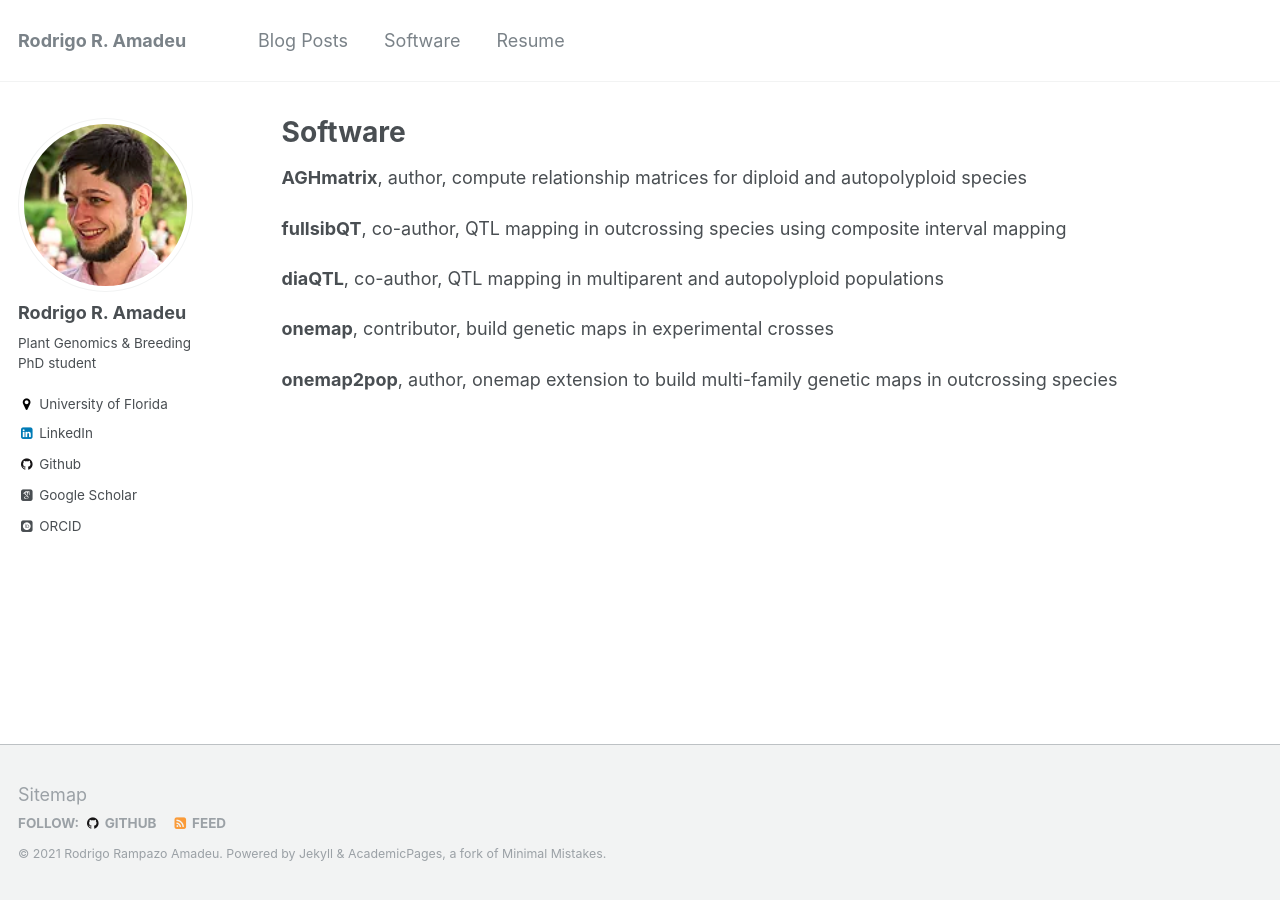
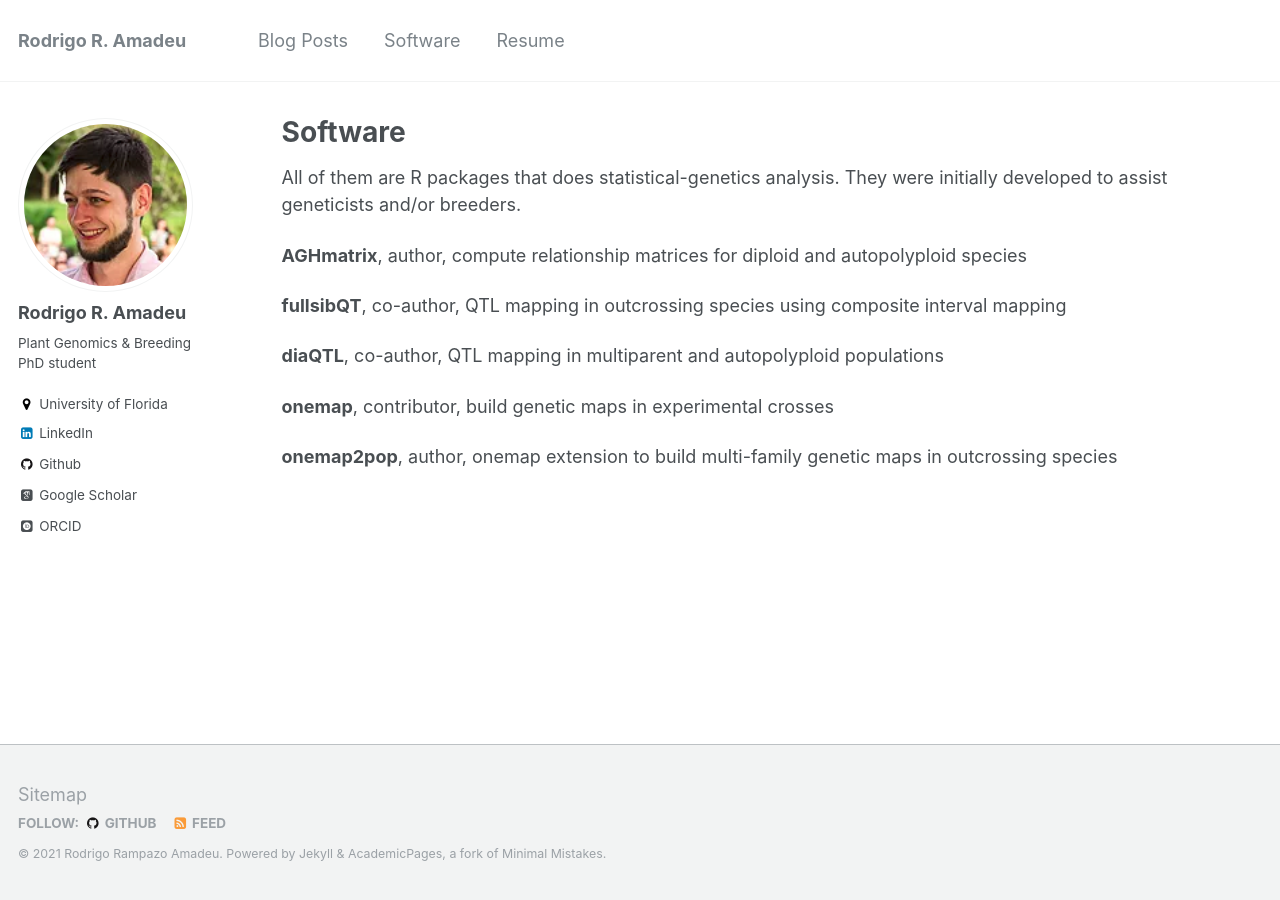
Before and after one commit to rramadeu/rramadeu.github.io, a Jekyll site: the page built from _pages/software.md, in a window 1280 px wide. Built offline with Jekyll 4.4.1, drawn with Linux system fonts in a browser that asks for light colours; some web fonts are replaced.

Commit message:
Update software.md

```diff
--- a/_pages/software.md
+++ b/_pages/software.md
@@ -9,6 +9,8 @@ redirect_from:
 
 {% include base_path %}
 
+All of them are R packages that does statistical-genetics analysis. They were initially developed to assist geneticists and/or breeders.
+
 **[AGHmatrix](https://cran.r-project.org/package=AGHmatrix)**, author, compute relationship matrices for diploid and autopolyploid species
 
 **[fullsibQT](https://www.github.com/augusto-garcia/fullsibQTL)**, co-author, QTL mapping in outcrossing species using composite interval mapping
```
